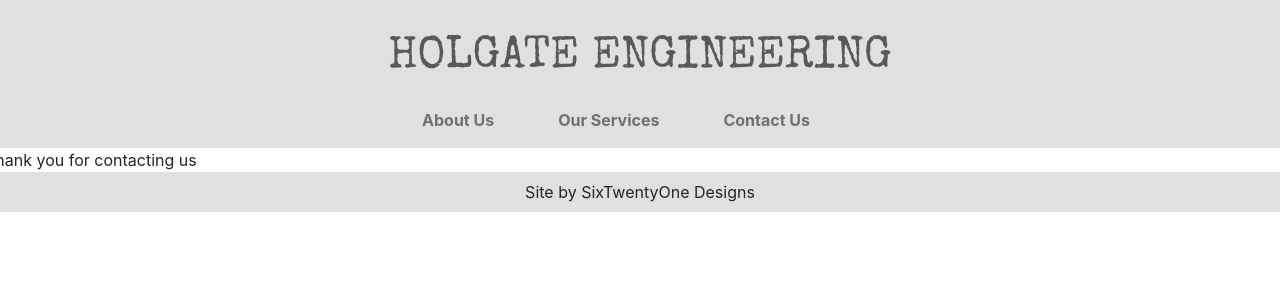
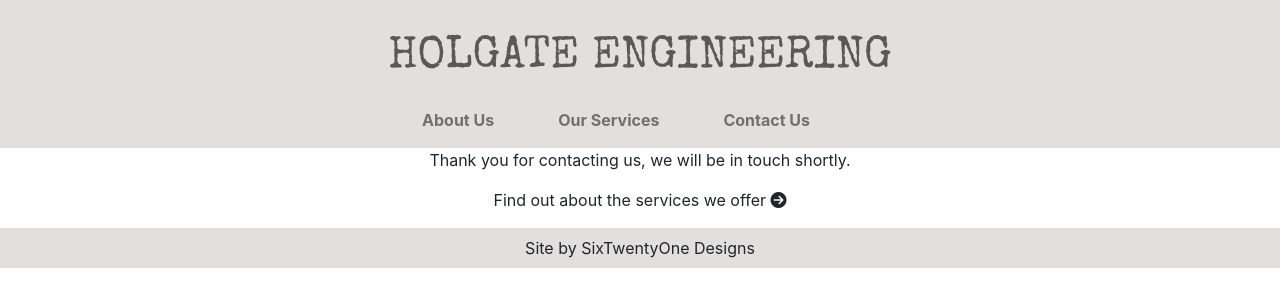
Before and after one commit to elliemcavoy/HolgateEng, a Django app: a page that uses templates/base.html in a window 1280 px wide. Shown: the top 307 px of the page. Run offline with Django 4.2, Linux system fonts and the light colour scheme; data comes from the database, SQL or seed files in the repository; both versions use the stored data as it was after the commit; some libraries are stand-ins or nearby versions; some web fonts are replaced.

Commit message:
Icon added to contact success page

```diff
--- a/contact/templates/contact/contactform_success.html
+++ b/contact/templates/contact/contactform_success.html
@@ -1,6 +1,7 @@
 {% extends "base.html" %}
 
 {% load static %}
+
 
 
 {% block page_header %}
@@ -15,7 +16,11 @@
 
 {% block content %}
 <div class="row">
-    Thank you for contacting us
+    <div class="col-11 m-auto text-center">
+        <p>Thank you for contacting us, we will be in touch shortly.</p>
+        <p>Find out about the services we offer <i class="fa-solid fa-circle-arrow-right"></i></p>
+
+    </div>
 </div>
 
 
--- a/templates/base.html
+++ b/templates/base.html
@@ -15,19 +15,23 @@
     {% endblock %}
 
     {% block corecss %}
+    <link rel="stylesheet" href="https://cdnjs.cloudflare.com/ajax/libs/font-awesome/6.1.1/css/fontawesome.css" integrity="sha512-H2GlJYNMmZLAA8LfFQ8EW7WWVumdleFREr8PUyBZeuRt5mEd25RK11Zo+rHBqSzbp75v2xRFfkmiyO9MBtx3mg==" crossorigin="anonymous" referrerpolicy="no-referrer" />
+    <link href="https://cdnjs.cloudflare.com/ajax/libs/font-awesome/6.1.1/css/fontawesome.css" integrity="sha512-H2GlJYNMmZLAA8LfFQ8EW7WWVumdleFREr8PUyBZeuRt5mEd25RK11Zo+rHBqSzbp75v2xRFfkmiyO9MBtx3mg==" crossorigin="anonymous" referrerpolicy="no-referrer" />
     <link href="https://fonts.googleapis.com/css2?family=Montserrat+Subrayada:wght@700&family=Short+Stack&display=swap" rel="stylesheet">
     <link rel="stylesheet" href="https://stackpath.bootstrapcdn.com/bootstrap/4.4.1/css/bootstrap.min.css" integrity="sha384-Vkoo8x4CGsO3+Hhxv8T/Q5PaXtkKtu6ug5TOeNV6gBiFeWPGFN9MuhOf23Q9Ifjh" crossorigin="anonymous">
     <link rel="stylesheet" type="text/css" href="{% static 'css/base.css' %}">
+
+
     {% endblock %}
 
     {% block extra_css %}
     {% endblock %}
 
     {% block corejs %}
-    <script src="https://kit.fontawesome.com/e9c73d7092.js" crossorigin="anonymous"></script>
+
+    <script src="https://kit.fontawesome.com/1ec9d6a484.js" crossorigin="anonymous"></script>
     <script src="https://cdnjs.cloudflare.com/ajax/libs/popper.js/1.14.6/umd/popper.min.js" integrity="sha384-wHAiFfRlMFy6i5SRaxvfOCifBUQy1xHdJ/yoi7FRNXMRBu5WHdZYu1hA6ZOblgut" crossorigin="anonymous"></script>
     <script src="https://code.jquery.com/jquery-3.3.1.slim.min.js" integrity="sha384-q8i/X+965DzO0rT7abK41JStQIAqVgRVzpbzo5smXKp4YfRvH+8abtTE1Pi6jizo" crossorigin="anonymous"></script>
-    <script src="https://js.stripe.com/v3/"></script>
     <script src="https://code.jquery.com/jquery-3.6.0.js" integrity="sha256-H+K7U5CnXl1h5ywQfKtSj8PCmoN9aaq30gDh27Xc0jk=" crossorigin="anonymous"></script>
     {% endblock %}
 
```
Also changed, not shown: db.sqlite3.
